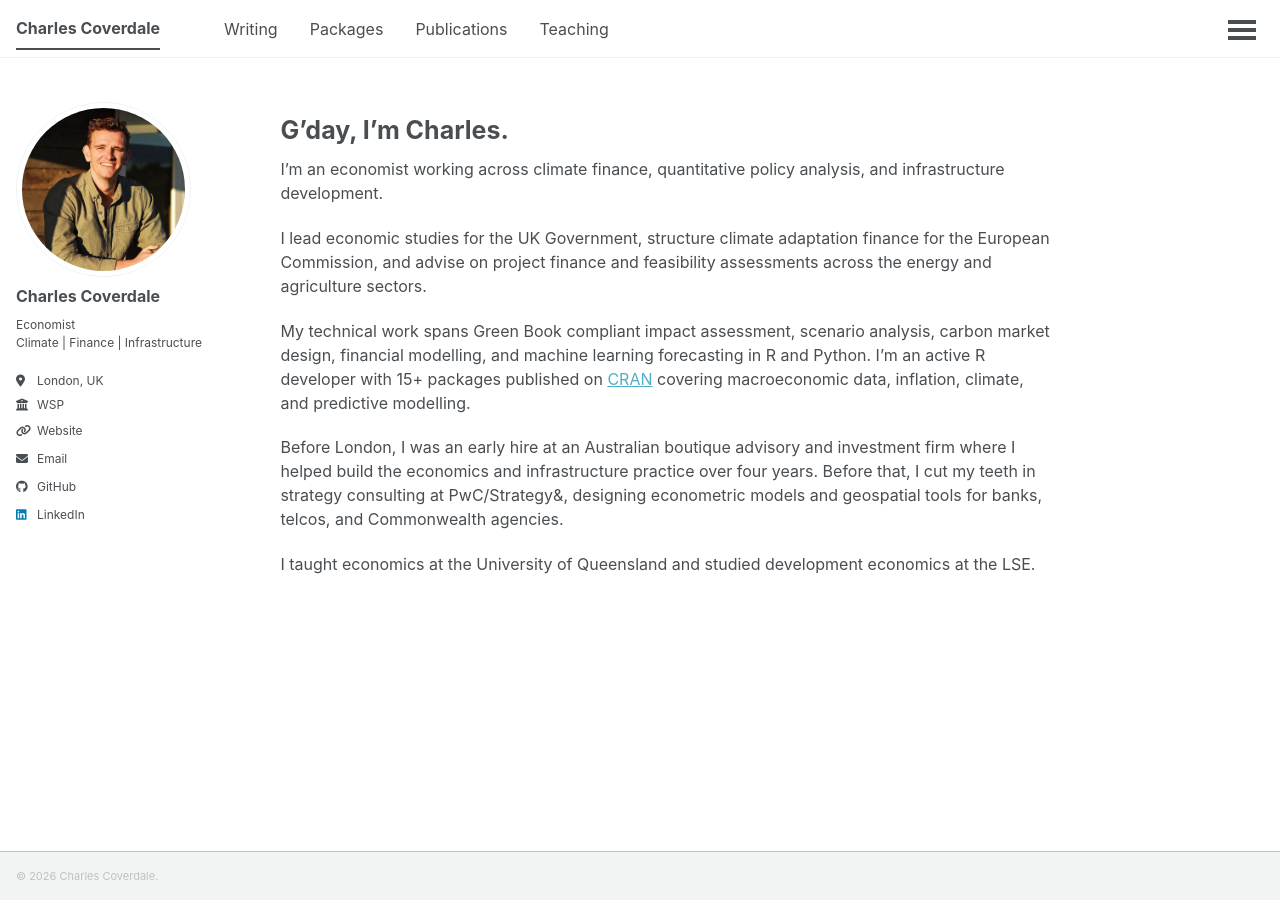
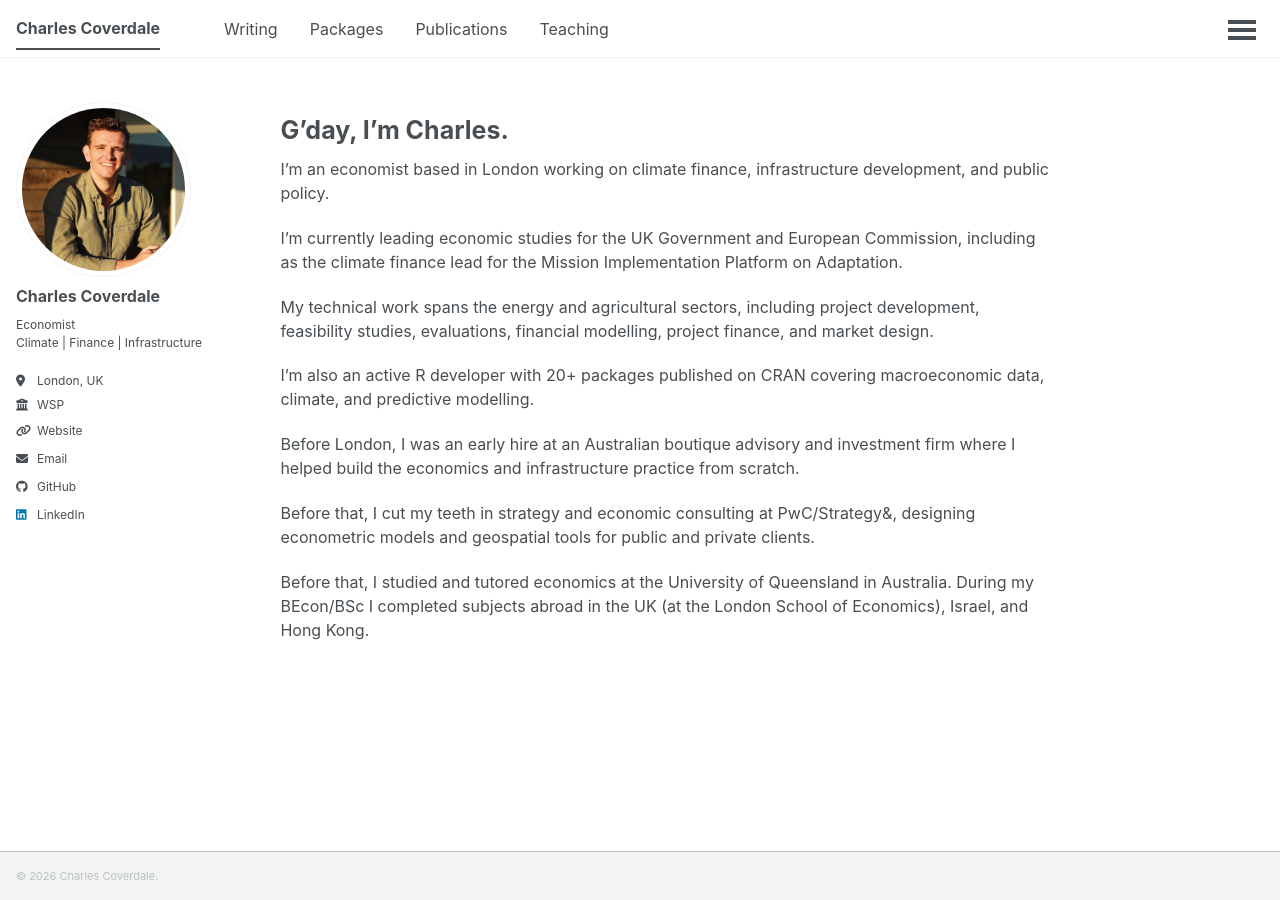
Before and after one commit to charlescoverdale/charlescoverdale.github.io, a Jekyll site: the page built from _pages/about.md, in a window 1280 px wide. Built offline with Jekyll 4.4.1, drawn with Linux system fonts in a browser that asks for light colours; a script that is not in the unit is left out.

Commit message:
About: refresh bio with climate finance focus, Mission Implementation Platform lead role, and updated career progression

```diff
--- a/_pages/about.md
+++ b/_pages/about.md
@@ -9,12 +9,16 @@ redirect_from:
 
 # G'day, I'm Charles.
 
-I'm an economist working across climate finance, quantitative policy analysis, and infrastructure development.
+I'm an economist based in London working on climate finance, infrastructure development, and public policy.
 
-I lead economic studies for the UK Government, structure climate adaptation finance for the European Commission, and advise on project finance and feasibility assessments across the energy and agriculture sectors.
+I'm currently leading economic studies for the UK Government and European Commission, including as the climate finance lead for the Mission Implementation Platform on Adaptation.
 
-My technical work spans Green Book compliant impact assessment, scenario analysis, carbon market design, financial modelling, and machine learning forecasting in R and Python. I'm an active R developer with 15+ packages published on [CRAN](https://cran.r-project.org/) covering macroeconomic data, inflation, climate, and predictive modelling.
+My technical work spans the energy and agricultural sectors, including project development, feasibility studies, evaluations, financial modelling, project finance, and market design.
 
-Before London, I was an early hire at an Australian boutique advisory and investment firm where I helped build the economics and infrastructure practice over four years. Before that, I cut my teeth in strategy consulting at PwC/Strategy&, designing econometric models and geospatial tools for banks, telcos, and Commonwealth agencies.
+I'm also an active R developer with 20+ packages published on CRAN covering macroeconomic data, climate, and predictive modelling.
 
-I taught economics at the University of Queensland and studied development economics at the LSE.
+Before London, I was an early hire at an Australian boutique advisory and investment firm where I helped build the economics and infrastructure practice from scratch.
+
+Before that, I cut my teeth in strategy and economic consulting at PwC/Strategy&, designing econometric models and geospatial tools for public and private clients.
+
+Before that, I studied and tutored economics at the University of Queensland in Australia. During my BEcon/BSc I completed subjects abroad in the UK (at the London School of Economics), Israel, and Hong Kong.
```
